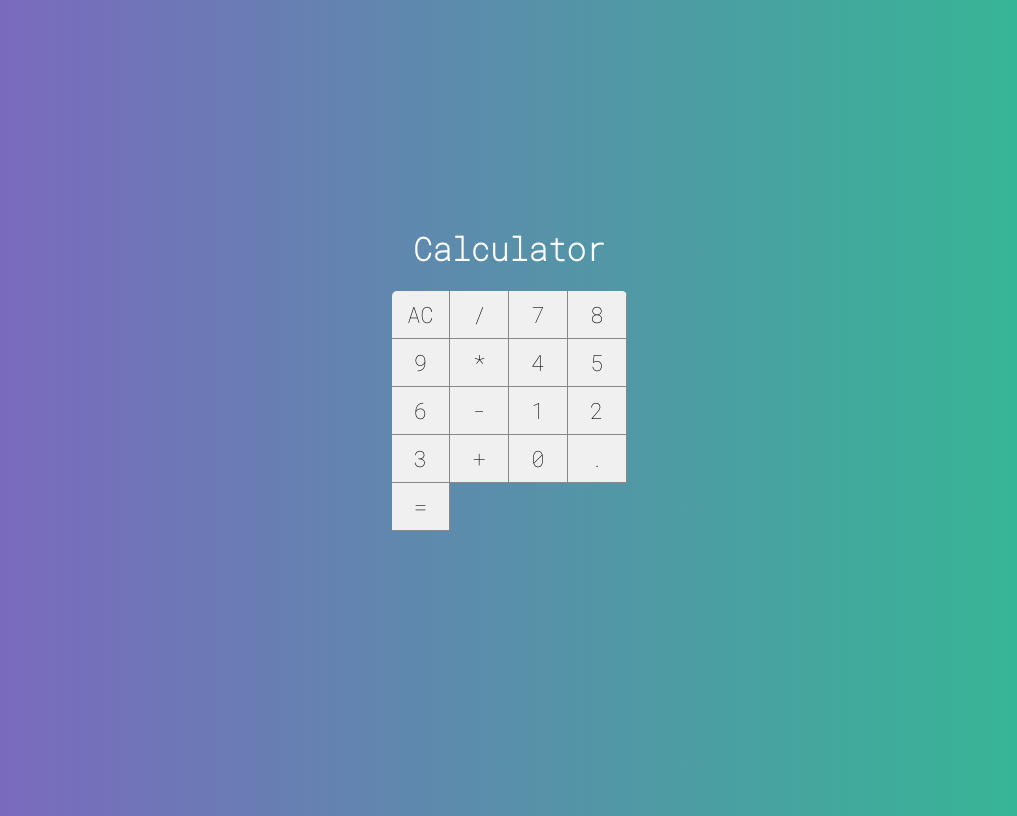
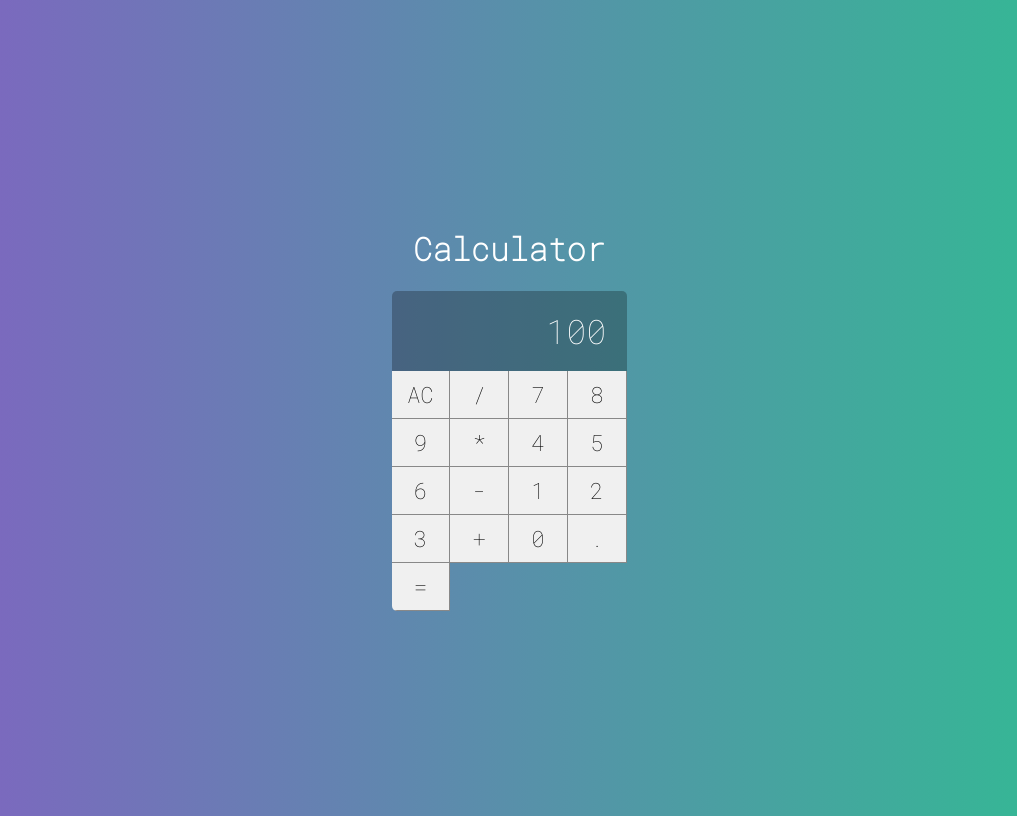
Before and after one commit to Manjor/cursoReact, a React (Create React App) app in the folder project_calculator/: page / in a window 1280 px wide. Shown: the whole page, without its empty margins (131-1148 px from the left). Built offline with nearby package versions, Linux system fonts and the light colour scheme.

Commit message:
Component Display

```diff
--- /dev/null
+++ b/project_calculator/src/components/Display.css
@@ -0,0 +1,12 @@
+.display {
+    grid-column: span 4;
+    background-color: #0004;
+
+
+    display: flex;
+    justify-content: flex-end;
+    align-items: center;
+    padding: 20px;
+    font-size: 2.1em;
+    overflow: hidden;
+}
--- /dev/null
+++ b/project_calculator/src/components/Display.jsx
@@ -0,0 +1,5 @@
+import React from 'react'
+import './Display.css'
+
+export default props =>
+    <div className='display'>{props.value}</div>
--- a/project_calculator/src/main/Calculator.css
+++ b/project_calculator/src/main/Calculator.css
@@ -8,5 +8,5 @@
 
     display: grid;
     grid-template-columns: repeat(4,25%);
-    grid-template-rows: 48px 48px 48px 48px 48px;
+    grid-template-rows: 1fr 48px 48px 48px 48px 48px;
 }
--- a/project_calculator/src/main/Calculator.jsx
+++ b/project_calculator/src/main/Calculator.jsx
@@ -3,6 +3,7 @@
 import React,{Component} from 'react'
 import './Calculator.css'
 import Button from '../components/Button'
+import Display from '../components/Display'
 
 //Criate class Calcultator in default export
 export default class Calculator extends Component{
@@ -13,6 +14,7 @@ export default class Calculator extends Component{
         return (
             //In JSX use className nothing class
             <div className='calculator'>
+                <Display value={100}/>
                 <Button label='AC' />
                 <Button label='/' />
                 <Button label='7' />
```
Also changed, not shown: 1 other file (tests, documents, lock files or other folders).
